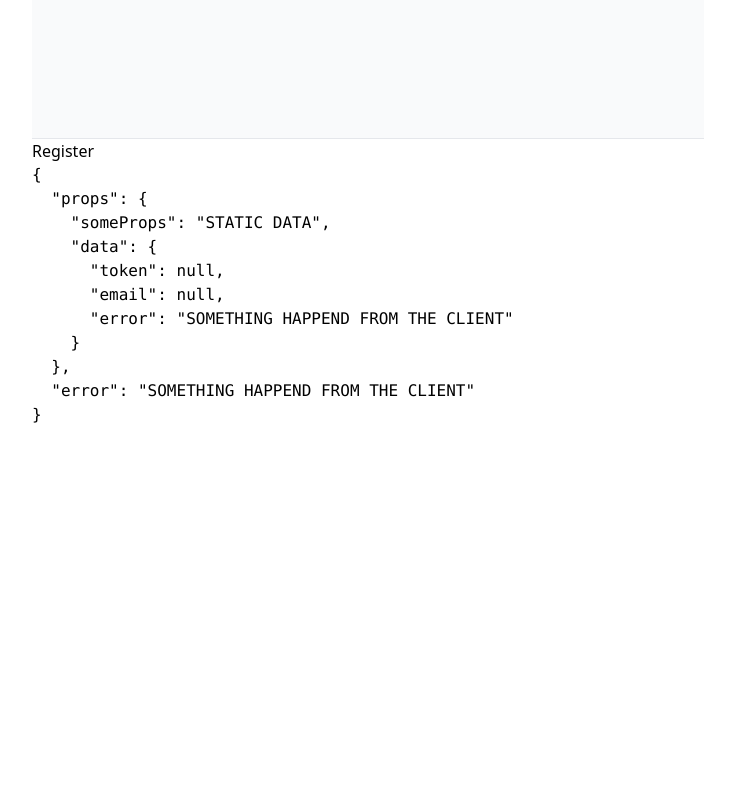
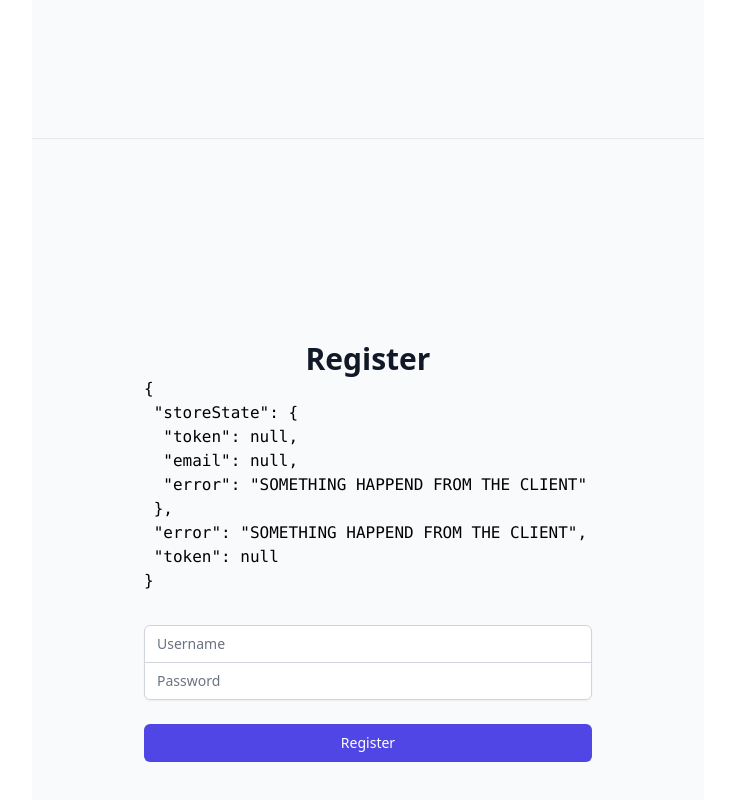
Before and after one commit to zakeer/task-management-project, a React (Create React App) app in the folder frontend/: page / in a window 1280 px wide. Shown: the part 662-1462 px from the top of the page, without its empty margins (272-1007 px from the left). Before the commit the page ends 1089 px from the top, so only its background shows below. Built offline with nearby package versions, Linux system fonts and the light colour scheme.

Commit message:
action dispatchers

```diff
--- a/frontend/src/components/users/Login.jsx
+++ b/frontend/src/components/users/Login.jsx
@@ -1,7 +1,7 @@
 import React, { createRef } from 'react';
 import axios from 'axios'
 import { connect } from 'react-redux'
-import { USER_ACTIONS } from '../../store/user/actions';
+import { USER_ACTIONS, doLogin, userLoginFailure, userLoginSuccess } from '../../store/user/actions';
 
 class Login extends React.Component {
     constructor(props) {
@@ -13,22 +13,7 @@
         e.preventDefault();
         const username = this.formRef.current.querySelector("#username").value;
         const password = this.formRef.current.querySelector("#password").value;
-        console.log({ username, password });
-        this.props.login();
-        // const LOGIN_ENDPOINT = `https://silver-telegram-4p4v4r9x75c99-5000.app.github.dev/login`
-        // fetch(LOGIN_ENDPOINT, {
-        //     method: "POST",
-        //     body: JSON.stringify({username: 'zakeer579@gmail.com', password: '123456'}),
-        //     headers: {
-        //         'Content-Type': 'application/json'
-        //     }
-        // })
-        // .then(res => res.json())
-        // .then(loginResponse => console.log(":: FETCH LOGIN ::", loginResponse));
-
-        // axios
-        //     .post(LOGIN_ENDPOINT, {username: 'zakeer579@gmail.com', password: '123456'})
-        //     .then(res => console.log(":: AXIOS LOGIN ::", res.data));
+        this.props.login({username, password})
     }
 
     render() {
@@ -91,10 +76,11 @@
     }
 }
 
-const mapDispatchToProps = (dispatchFn) => {
+const mapDispatchActionsToProps = (dispatch) => {
     return {
-        login: () => dispatchFn({ type: USER_ACTIONS.LOGIN_FAILURE, payload: 'SOME ERROR' })
+        dispatch,
+        login: doLogin(dispatch) // () => {}
     }
 }
 
-export default connect(mapStateToProps, mapDispatchToProps)(Login); // <Login {...prevProps} storeState={{}} error={storeState.error} />
+export default connect(mapStateToProps, mapDispatchActionsToProps)(Login); // <Login {...prevProps} storeState={{}} error={storeState.error} />
--- a/frontend/src/components/users/Register.jsx
+++ b/frontend/src/components/users/Register.jsx
@@ -1,12 +1,73 @@
-import React from 'react';
-import { connect, useStore } from 'react-redux';
+import React, { useRef } from 'react';
+import { connect, useStore, useSelector, useDispatch } from 'react-redux';
+import { USER_ACTIONS, doRegister } from '../../store/user/actions';
 
 function Register(props) {
-    const store = useStore();
-    const error = store.getState().error
-    return <div>
-        <h2>Register</h2>
-        <pre>{JSON.stringify({ props, error }, null, 2)}</pre>
+    // const store = useStore();
+    // const error = store.getState().error
+    const storeState = useSelector(state => state);
+    const error = useSelector((state) => state.error);
+    const token = useSelector((state) => state.token);
+    const formRef = useRef();
+    const dispatch = useDispatch();
+
+    const handleSubmit = (e) => {
+        e.preventDefault();
+        const username = formRef.current.querySelector("#username").value;
+        const password = formRef.current.querySelector("#password").value;
+        doRegister(dispatch)({ username, password });
+    }
+
+
+
+    return <div className="min-h-screen flex items-center justify-center bg-gray-50 py-12 px-4 sm:px-6 lg:px-8">
+        <div className="max-w-md w-full space-y-8">
+            <div>
+                <h2 className="mt-6 text-center text-3xl font-extrabold text-gray-900">
+                    Register
+                </h2>
+                <pre>{JSON.stringify({ storeState, error, token }, null, 1)}</pre>
+            </div>
+            <form ref={formRef} className="mt-8 space-y-6" onSubmit={handleSubmit}>
+                <div className="rounded-md shadow-sm -space-y-px">
+                    <div>
+                        <label htmlFor="username" className="sr-only">
+                            Username
+                        </label>
+                        <input
+                            id="username"
+                            name="username"
+                            type="text"
+                            required
+                            className="appearance-none rounded-none relative block w-full px-3 py-2 border border-gray-300 placeholder-gray-500 text-gray-900 rounded-t-md focus:outline-none focus:ring-indigo-500 focus:border-indigo-500 focus:z-10 sm:text-sm"
+                            placeholder="Username"
+                        />
+                    </div>
+                    <div>
+                        <label htmlFor="password" className="sr-only">
+                            Password
+                        </label>
+                        <input
+                            id="password"
+                            name="password"
+                            type="password"
+                            required
+                            className="appearance-none rounded-none relative block w-full px-3 py-2 border border-gray-300 placeholder-gray-500 text-gray-900 rounded-b-md focus:outline-none focus:ring-indigo-500 focus:border-indigo-500 focus:z-10 sm:text-sm"
+                            placeholder="Password"
+                        />
+                    </div>
+                </div>
+
+                <div>
+                    <button
+                        type="submit"
+                        className="group relative w-full flex justify-center py-2 px-4 border border-transparent text-sm font-medium rounded-md text-white bg-indigo-600 hover:bg-indigo-700 focus:outline-none focus:ring-2 focus:ring-offset-2 focus:ring-indigo-500"
+                    >
+                        Register
+                    </button>
+                </div>
+            </form>
+        </div>
     </div>
 }
 
--- a/frontend/src/store/user/actions.js
+++ b/frontend/src/store/user/actions.js
@@ -1,5 +1,59 @@
+import axios from "axios"
+
 export const USER_ACTIONS = {
     LOGIN_SUCCESS: 'LOGIN_SUCCESS',
     LOGIN_FAILURE: 'LOGIN_FAILURE',
     REGISTER_FAILURE: 'REGISTER_FAILURE',
 }
+export const userLoginSuccess = (token) => {
+    return {
+        type: USER_ACTIONS.LOGIN_SUCCESS,
+        payload: { token }
+    }
+}
+
+export const userLoginFailure = (error) => {
+    return {
+        type: USER_ACTIONS.LOGIN_FAILURE,
+        payload: error
+    }
+}
+
+// doLogin(dispatch)({username, password})
+export const doLogin = (dispatch) => {
+    return (payload) => {
+        const LOGIN_ENDPOINT = `https://silver-telegram-4p4v4r9x75c99-5000.app.github.dev/login`
+        axios
+            .post(LOGIN_ENDPOINT, payload)
+            .then((response) => {
+                console.log(":: LOGIN ::", response.data)
+                dispatch(userLoginSuccess(response?.data?.token))
+            })
+            .catch((error) => {
+                console.log(":: LOGIN ERROR ::", error);
+                const errorMessage = error?.response?.data?.error || "Internal Error";
+                dispatch(userLoginFailure(errorMessage))
+            })
+    }
+}
+
+
+export const doRegister = (dispatch) => {
+    const REGISTER_ENDPOINT = `https://silver-telegram-4p4v4r9x75c99-5000.app.github.dev/register`
+    return (registerPayload) => {
+        axios
+            .post(REGISTER_ENDPOINT, registerPayload)
+            .then((response) => {
+                console.log(":: REGISTER ::", response.data)
+                doLogin(dispatch)(registerPayload);
+            })
+            .catch((error) => {
+                console.log(":: REGISTER ::", error);
+                const errorMessage = error?.response?.data?.error || "Internal Error";
+                dispatch(userLoginFailure(errorMessage))
+            })
+    }
+}
+
+
+// (dispatch) => (payload) => { axios.post(URL, payload) -> dispatch({}) }
--- a/frontend/src/store/user/userReducer.js
+++ b/frontend/src/store/user/userReducer.js
@@ -14,15 +14,14 @@
         case USER_ACTIONS.LOGIN_SUCCESS:
             return {
                 ...state,
+                error: null,
                 token: payload.token,
-                email: payload.email
             }
         case USER_ACTIONS.LOGIN_FAILURE:
         case USER_ACTIONS.REGISTER_FAILURE:
             return {
                 ...state,
                 token: null,
-                email: null,
                 error: payload
             }
         default:
```
